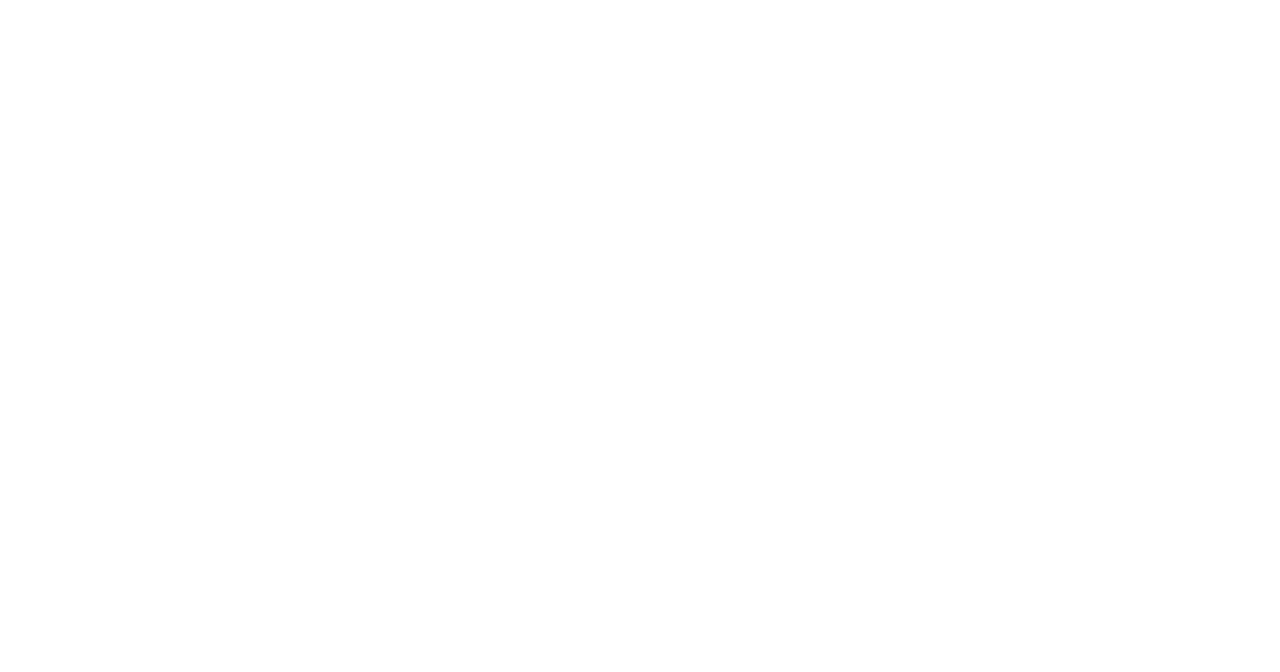
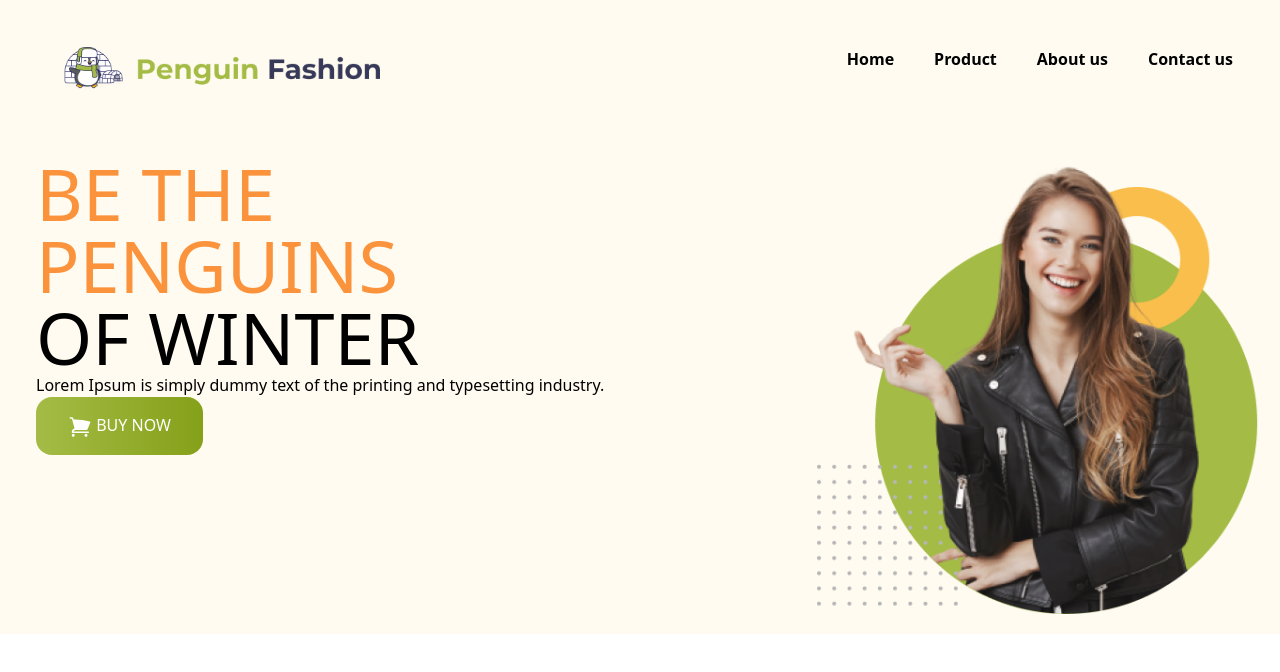
Before and after one commit to yeaminstudent5598/module-13-tailwind, a plain HTML site: page index.html in a window 1280 px wide. Drawn offline with nearby package versions, Linux system fonts and the light colour scheme.

Commit message:
header section done

```diff
--- a/index.html
+++ b/index.html
@@ -3,9 +3,59 @@
 <head>
     <meta charset="UTF-8">
     <meta name="viewport" content="width=device-width, initial-scale=1.0">
-    <title>module 12 tailwind</title>
+    <title>module 13 tailwind</title>
+    <script src="https://cdn.tailwindcss.com"></script>
+
 </head>
 <body>
+    <header class="bg-[#FFFBF0] pl-4">
+
+            <nav class="flex justify-between p-[47px]">
+<div class="max-w-xs">
+    <img src="icons/logo.png" alt="">
+
+</div>
+<div class="list-none	flex font-bold	gap-10 ">
+    <li>Home</li>
+    <li>Product</li>
+    <li>About us</li>
+    <li>Contact us</li>
+</div>
+
+            </nav>
+            <div class="md:flex gap-[200px] p-5">
+              <div>
+                <h2 class="text-7xl uppercase"> <span class="text-orange-400">Be the Penguins</span> <br>
+                    of Winter</h2>
+                    <p>Lorem Ipsum is simply dummy text of the printing
+                        and typesetting industry.</p>
+                        <button class="bg-[green] py-4 px-8 rounded-2xl font-medium text-white bg-gradient-to-r from-[#A4BC46] to-[#85A019]">
+                            <svg xmlns="http://www.w3.org/2000/svg" viewBox="0 0 24 24" fill="currentColor" class="size-6 text-white inline">
+                                <path d="M2.25 2.25a.75.75 0 0 0 0 1.5h1.386c.17 0 .318.114.362.278l2.558 9.592a3.752 3.752 0 0 0-2.806 3.63c0 .414.336.75.75.75h15.75a.75.75 0 0 0 0-1.5H5.378A2.25 2.25 0 0 1 7.5 15h11.218a.75.75 0 0 0 .674-.421 60.358 60.358 0 0 0 2.96-7.228.75.75 0 0 0-.525-.965A60.864 60.864 0 0 0 5.68 4.509l-.232-.867A1.875 1.875 0 0 0 3.636 2.25H2.25ZM3.75 20.25a1.5 1.5 0 1 1 3 0 1.5 1.5 0 0 1-3 0ZM16.5 20.25a1.5 1.5 0 1 1 3 0 1.5 1.5 0 0 1-3 0Z" />
+                              </svg>
+                              BUY NOW</button>
+              </div>
+                        <div><img src="images/model.png" alt=""></div>
+            </div>
+            <div>
+                <div>
+                    <h1>
+
+                    </h1>
+                    <div>
+
+                    </div>
+                </div>
+            </div>
+        </div>
+
+    </header>
+    <main>
+
+    </main>
+    <footer>
+
+    </footer>
 
 </body>
 </html>
--- /dev/null
+++ b/tailwind.config.js
@@ -0,0 +1,8 @@
+/** @type {import('tailwindcss').Config} */
+module.exports = {
+    content: ["./src/**/*.{html,js}"],
+    theme: {
+      extend: {},
+    },
+    plugins: [],
+  }
```
Also changed, not shown: style.css (deleted).
